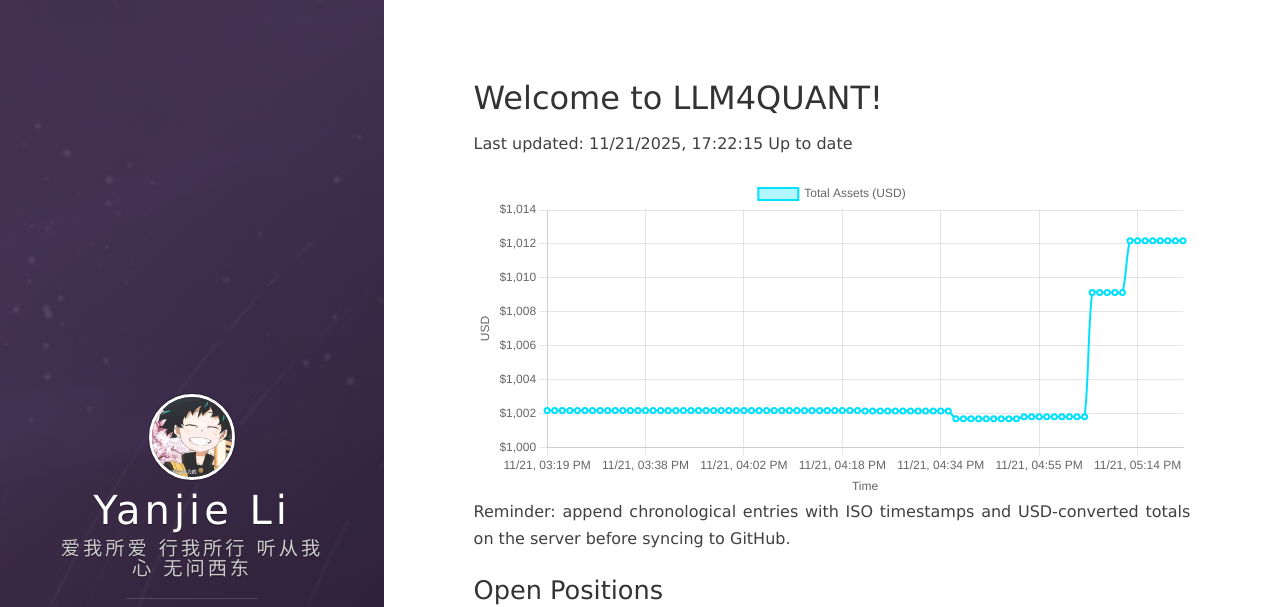
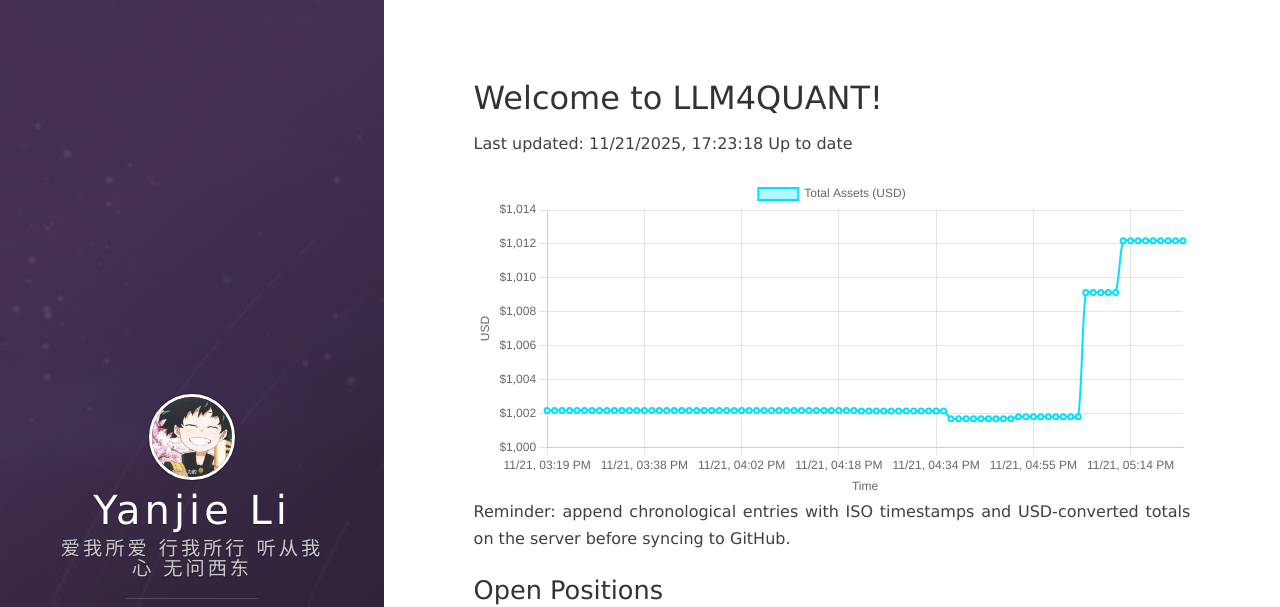
Before and after one commit to leeyegy/leeyegy.github.io, a Jekyll site: the page built from live-trading.html, in a window 1280 px wide and 1243 px high. Shown: the top 607 px of the window. Built offline with Jekyll 4.4.1, drawn with Linux system fonts in a browser that asks for light colours; nearby versions of some CDN libraries.

Commit message:
AccountMonitor: update balance history 2025-11-22T01:23:18+08:00

```diff
--- a/assets/data/binance/balance-history.json
+++ b/assets/data/binance/balance-history.json
@@ -1,5 +1,5 @@
 {
-  "generatedAt": "2025-11-22T01:22:15+08:00",
+  "generatedAt": "2025-11-22T01:23:18+08:00",
   "asset": "total_usd_value",
   "history": [
     {
@@ -341,6 +341,10 @@
     {
       "timestamp": "2025-11-22T01:22:15+08:00",
       "totalUsd": 1012.17914866
+    },
+    {
+      "timestamp": "2025-11-22T01:23:18+08:00",
+      "totalUsd": 1012.17914866
     }
   ]
 }
```
